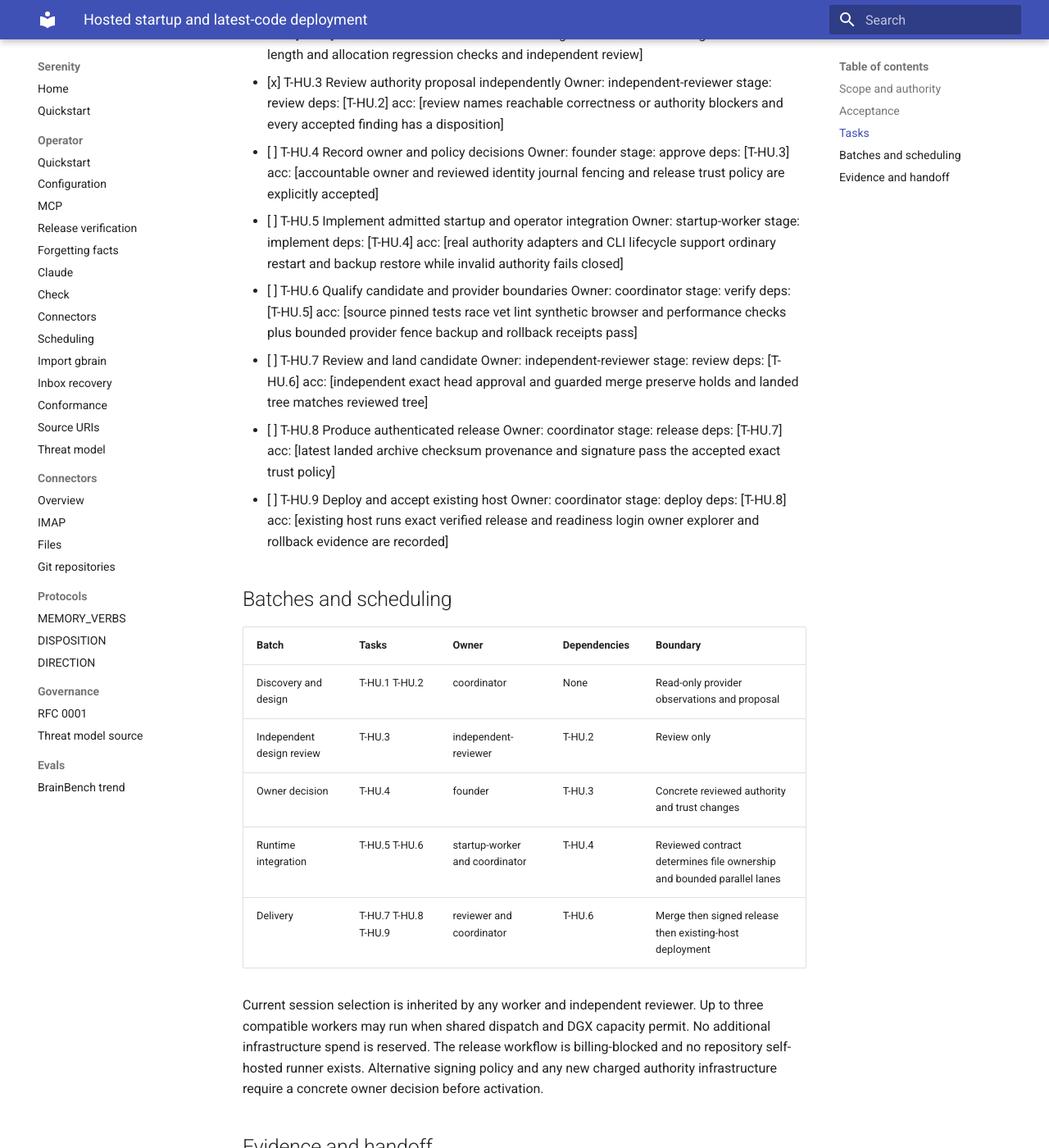
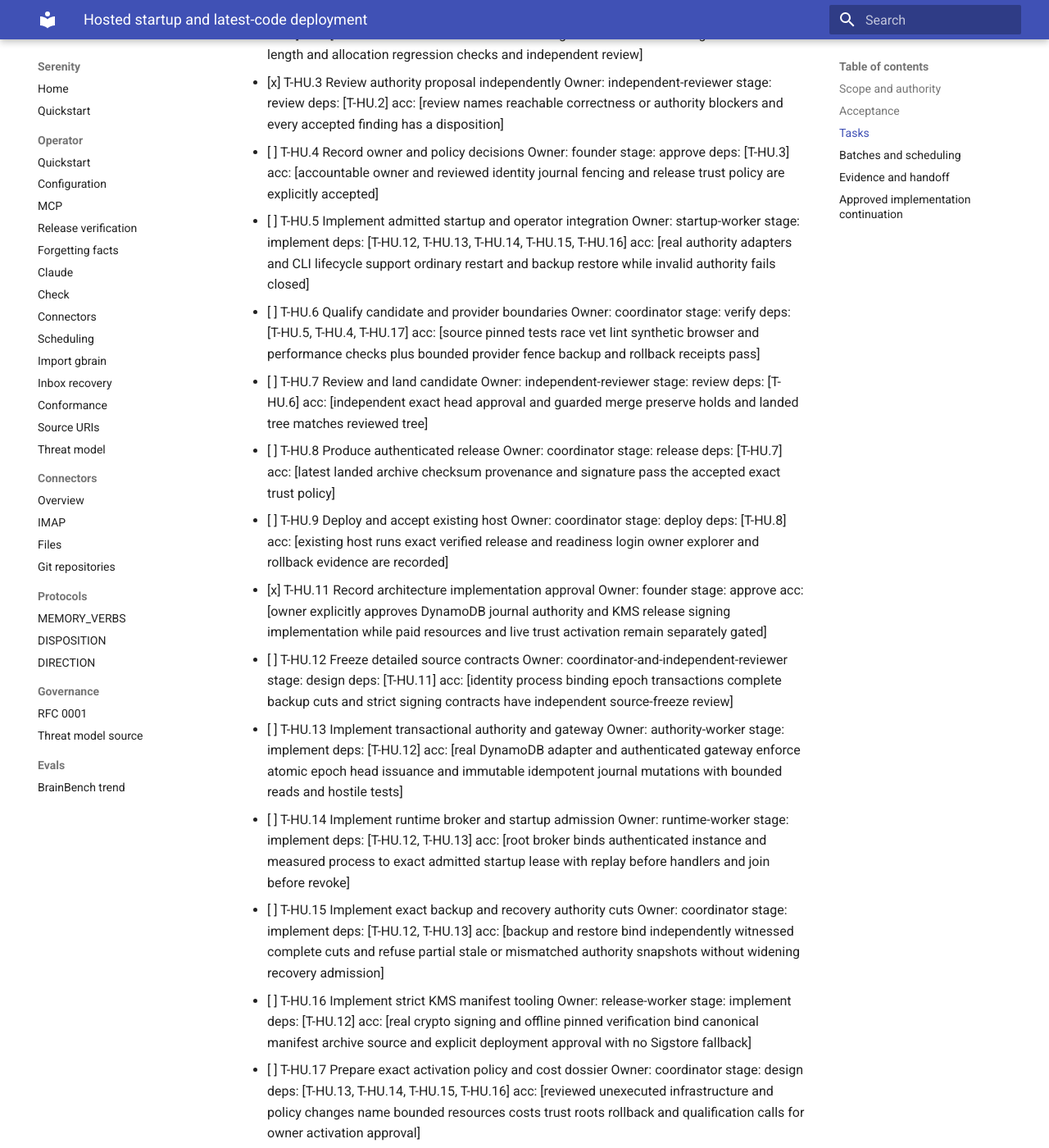
Before and after one commit to sirerun/serenity, an MkDocs documentation site: the page built from docs/plans/hosted-unblock-2026-10-10.md, in a window 1280 px wide and 1400 px high, scrolled down 835 px. Shown: the whole window at 82% size. Built offline with MkDocs 1.6.1 and Material for MkDocs 9.7.7, drawn with Linux system fonts in a browser that asks for light colours; some of the changed text lies outside the part shown.

Commit message:
Record AWS implementation approval and preserve activation gates

```diff
--- a/docs/plans/hosted-unblock-2026-10-10.md
+++ b/docs/plans/hosted-unblock-2026-10-10.md
@@ -15,11 +15,19 @@ Latest reviewed code starts with authentic journal authority, survives restart a
 - [x] T-HU.10 Bound journal object transport  Owner: coordinator  stage: implement  deps: [T-HU.1]  acc: [S3 reads and writes enforce the existing observation size ceiling with hostile length and allocation regression checks and independent review]
 - [x] T-HU.3 Review authority proposal independently  Owner: independent-reviewer  stage: review  deps: [T-HU.2]  acc: [review names reachable correctness or authority blockers and every accepted finding has a disposition]
 - [ ] T-HU.4 Record owner and policy decisions  Owner: founder  stage: approve  deps: [T-HU.3]  acc: [accountable owner and reviewed identity journal fencing and release trust policy are explicitly accepted]
-- [ ] T-HU.5 Implement admitted startup and operator integration  Owner: startup-worker  stage: implement  deps: [T-HU.4]  acc: [real authority adapters and CLI lifecycle support ordinary restart and backup restore while invalid authority fails closed]
-- [ ] T-HU.6 Qualify candidate and provider boundaries  Owner: coordinator  stage: verify  deps: [T-HU.5]  acc: [source pinned tests race vet lint synthetic browser and performance checks plus bounded provider fence backup and rollback receipts pass]
+- [ ] T-HU.5 Implement admitted startup and operator integration  Owner: startup-worker  stage: implement  deps: [T-HU.12, T-HU.13, T-HU.14, T-HU.15, T-HU.16]  acc: [real authority adapters and CLI lifecycle support ordinary restart and backup restore while invalid authority fails closed]
+- [ ] T-HU.6 Qualify candidate and provider boundaries  Owner: coordinator  stage: verify  deps: [T-HU.5, T-HU.4, T-HU.17]  acc: [source pinned tests race vet lint synthetic browser and performance checks plus bounded provider fence backup and rollback receipts pass]
 - [ ] T-HU.7 Review and land candidate  Owner: independent-reviewer  stage: review  deps: [T-HU.6]  acc: [independent exact head approval and guarded merge preserve holds and landed tree matches reviewed tree]
 - [ ] T-HU.8 Produce authenticated release  Owner: coordinator  stage: release  deps: [T-HU.7]  acc: [latest landed archive checksum provenance and signature pass the accepted exact trust policy]
 - [ ] T-HU.9 Deploy and accept existing host  Owner: coordinator  stage: deploy  deps: [T-HU.8]  acc: [existing host runs exact verified release and readiness login owner explorer and rollback evidence are recorded]
+
+- [x] T-HU.11 Record architecture implementation approval  Owner: founder  stage: approve  acc: [owner explicitly approves DynamoDB journal authority and KMS release signing implementation while paid resources and live trust activation remain separately gated]
+- [ ] T-HU.12 Freeze detailed source contracts  Owner: coordinator-and-independent-reviewer  stage: design  deps: [T-HU.11]  acc: [identity process binding epoch transactions complete backup cuts and strict signing contracts have independent source-freeze review]
+- [ ] T-HU.13 Implement transactional authority and gateway  Owner: authority-worker  stage: implement  deps: [T-HU.12]  acc: [real DynamoDB adapter and authenticated gateway enforce atomic epoch head issuance and immutable idempotent journal mutations with bounded reads and hostile tests]
+- [ ] T-HU.14 Implement runtime broker and startup admission  Owner: runtime-worker  stage: implement  deps: [T-HU.12, T-HU.13]  acc: [root broker binds authenticated instance and measured process to exact admitted startup lease with replay before handlers and join before revoke]
+- [ ] T-HU.15 Implement exact backup and recovery authority cuts  Owner: coordinator  stage: implement  deps: [T-HU.12, T-HU.13]  acc: [backup and restore bind independently witnessed complete cuts and refuse partial stale or mismatched authority snapshots without widening recovery admission]
+- [ ] T-HU.16 Implement strict KMS manifest tooling  Owner: release-worker  stage: implement  deps: [T-HU.12]  acc: [real crypto signing and offline pinned verification bind canonical manifest archive source and explicit deployment approval with no Sigstore fallback]
+- [ ] T-HU.17 Prepare exact activation policy and cost dossier  Owner: coordinator  stage: design  deps: [T-HU.13, T-HU.14, T-HU.15, T-HU.16]  acc: [reviewed unexecuted infrastructure and policy changes name bounded resources costs trust roots rollback and qualification calls for owner activation approval]
 
 ## Batches and scheduling
 
@@ -42,3 +50,9 @@ Owner response: "Me as owner; prepare the AWS design." This assigns accountabili
 Design artifact: `hosted-aws-authority-proposal-2026-10-10.md`. T-HU.10 candidate passes focused race/vet/lint after regression tests failed on the unchanged baseline; independent source review is clear. No production runtime gate is closed by that patch.
 
 Independent review at f89f404 is CLEAR for source-only landing; see `hosted-unblock-review-2026-10-10.md`. T-HU.3 closes direction-only review, not implementation freeze. T-HU.4 remains open for the proposed journal-backend and trust-policy decisions; T-HU.5-9 remain dependent and incomplete.
+
+## Approved implementation continuation
+
+On 2026-10-10 the founder stated: "Approve DynamoDB journal authority and KMS release signing. Continue implementation." T-HU.11 records that new direction authority. T-HU.4 retains the exact identity/journal/signing policy acceptance requirement for live activation; it is not silently closed by architecture approval. The owner explicitly permits contract and code implementation before that activation decision, so T-HU.5 now depends on detailed contract and component completion, and live T-HU.6 additionally requires T-HU.4 and the exact activation dossier. All earlier task IDs, completed source evidence and deployment gates are preserved.
+
+Implementation batches: coordinator owns canonical plan, detailed integration contract, module files, backup integration and final composition; authority worker owns new authority/gateway packages and tests; runtime worker owns new broker/startup files and designated service/CLI changes after seam freeze; release worker owns release-manifest package and new tooling, with existing verifier changes staged behind explicit policy selection. Workers use isolated DGX worktrees, inherit the session selection, and wait for reviewed seam freeze before source edits. Independent reviewers own external receipts only. No provider resources or live policies are activated by these batches.
```
